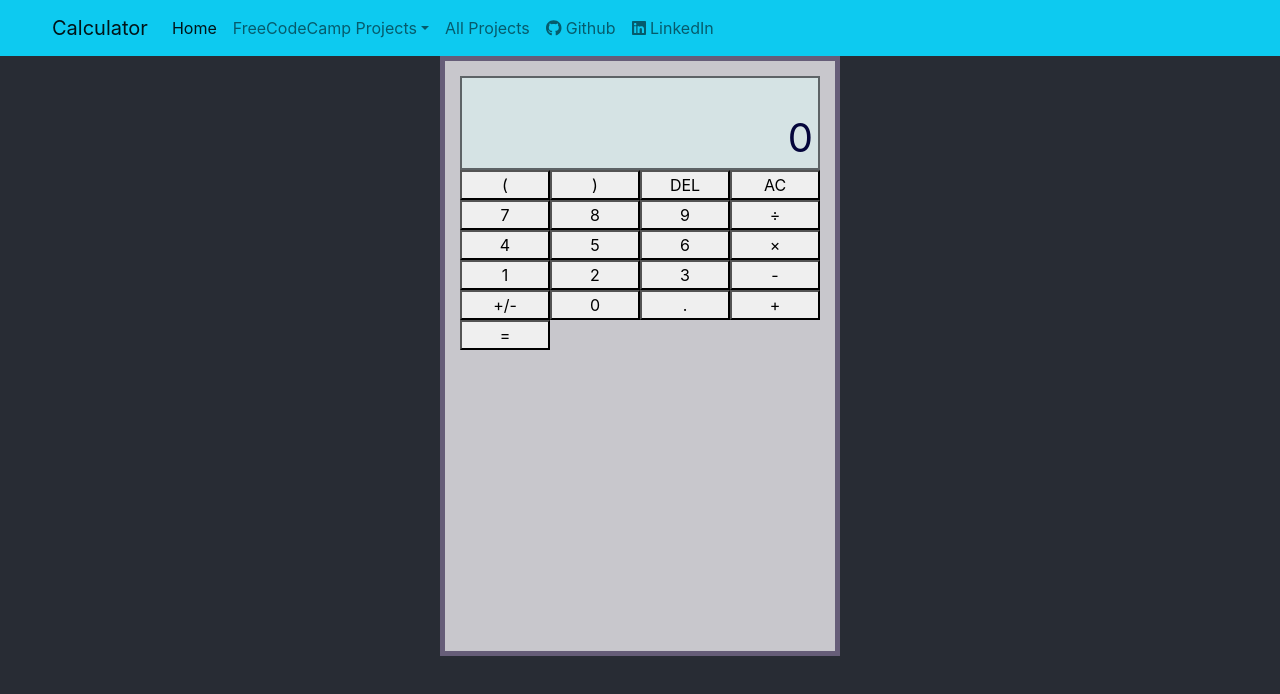
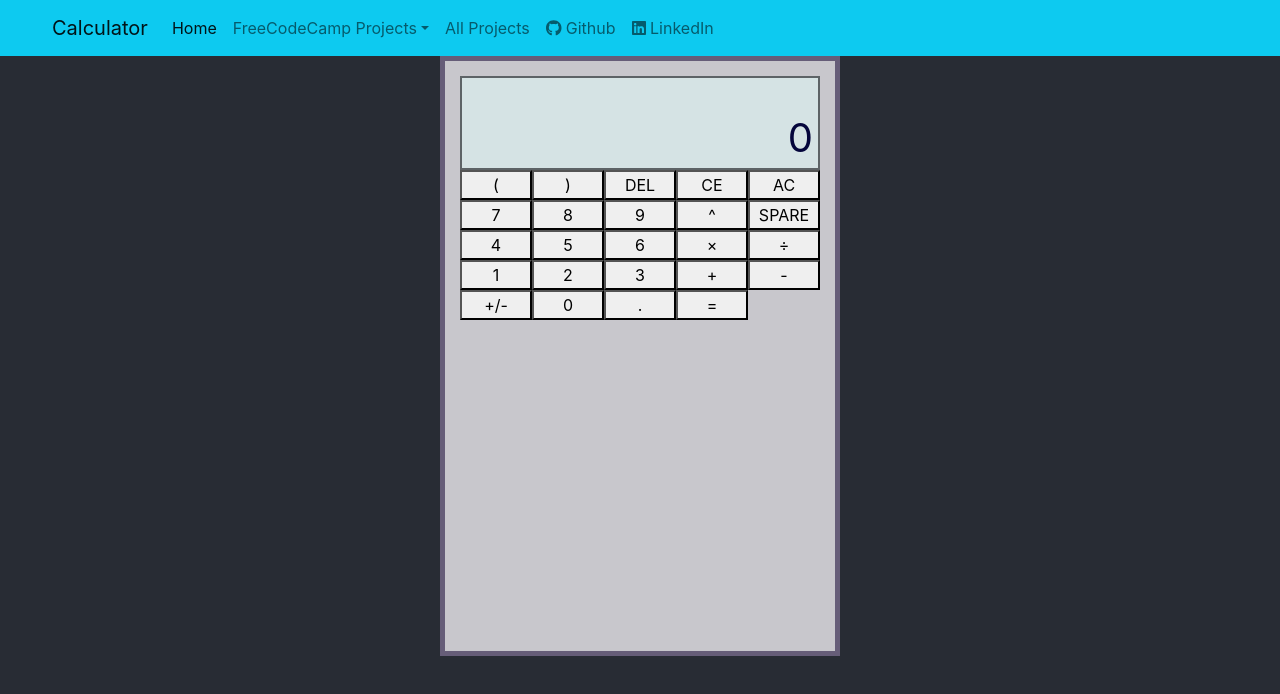
Before and after one commit to PLCoster/fcc_frontendlibs_project4, a React (Create React App) app: page / in a window 1280 px wide. Shown: the top 694 px of the page. Built offline with nearby package versions, Linux system fonts and the light colour scheme.

Commit message:
Reorganised calculator buttons, added power button and functionality

```diff
--- a/src/components/ButtonsDisplay.css
+++ b/src/components/ButtonsDisplay.css
@@ -1,5 +1,5 @@
 .buttons-display {
   width: 100%;
   display: grid;
-  grid-template-columns: repeat(4, 1fr);
+  grid-template-columns: repeat(5, 1fr);
 }
--- a/src/components/ButtonsDisplay.js
+++ b/src/components/ButtonsDisplay.js
@@ -4,23 +4,26 @@ const buttonInfo = [
   { val: '(', id: 'left-parens', handler: 'handleParensPress' },
   { val: ')', id: 'right-parens', handler: 'handleParensPress' },
   { val: 'DEL', id: 'delete', handler: 'handleDeletePress' },
+  { val: 'CE', id: 'clear-entry', handler: 'handleClearEntryPress' },
   { val: 'AC', id: 'clear', handler: 'handleAllClearPress' },
   { val: '7', id: 'seven', handler: 'handleNumberPress' },
   { val: '8', id: 'eight', handler: 'handleNumberPress' },
   { val: '9', id: 'nine', handler: 'handleNumberPress' },
-  { val: '÷', id: 'divide', handler: 'handleOperationPress' },
+  { val: '^', id: 'power', handler: 'handleOperationPress' },
+  { val: 'SPARE', id: 'SPARE', handler: 'SPARE' },
   { val: '4', id: 'four', handler: 'handleNumberPress' },
   { val: '5', id: 'five', handler: 'handleNumberPress' },
   { val: '6', id: 'six', handler: 'handleNumberPress' },
   { val: '×', id: 'multiply', handler: 'handleOperationPress' },
+  { val: '÷', id: 'divide', handler: 'handleOperationPress' },
   { val: '1', id: 'one', handler: 'handleNumberPress' },
   { val: '2', id: 'two', handler: 'handleNumberPress' },
   { val: '3', id: 'three', handler: 'handleNumberPress' },
+  { val: '+', id: 'add', handler: 'handleOperationPress' },
   { val: '-', id: 'subtract', handler: 'handleOperationPress' },
   { val: '+/-', id: 'negative', handler: 'handleNegativePress' },
   { val: '0', id: 'zero', handler: 'handleNumberPress' },
   { val: '.', id: 'decimal', handler: 'handleDecimalPress' },
-  { val: '+', id: 'add', handler: 'handleOperationPress' },
   { val: '=', id: 'equals', handler: 'handleEqualPress' },
 ];
 
--- a/src/components/Calculator.js
+++ b/src/components/Calculator.js
@@ -97,7 +97,7 @@ function Calculator() {
         updateFormula(opString);
       } else if (
         opString !== '-' &&
-        ['÷', '×', '+'].includes(formula[formula.length - 2])
+        ['÷', '×', '+', '^'].includes(formula[formula.length - 2])
       ) {
         // Dealing with / * + operations when formula ends with e.g. +- / *- / /-
         updateFormula(opString, true, 2);
@@ -129,7 +129,7 @@ function Calculator() {
 
     // Evaluate the result of the final formula after replacing JS operators:
     const toEvaluate = (formula + finalFormulaChars).replace(
-      /×|÷/g,
+      /×|÷|\^/g,
       (match) => {
         if (match === '×') return '*';
         if (match === '÷') return '/';
```
